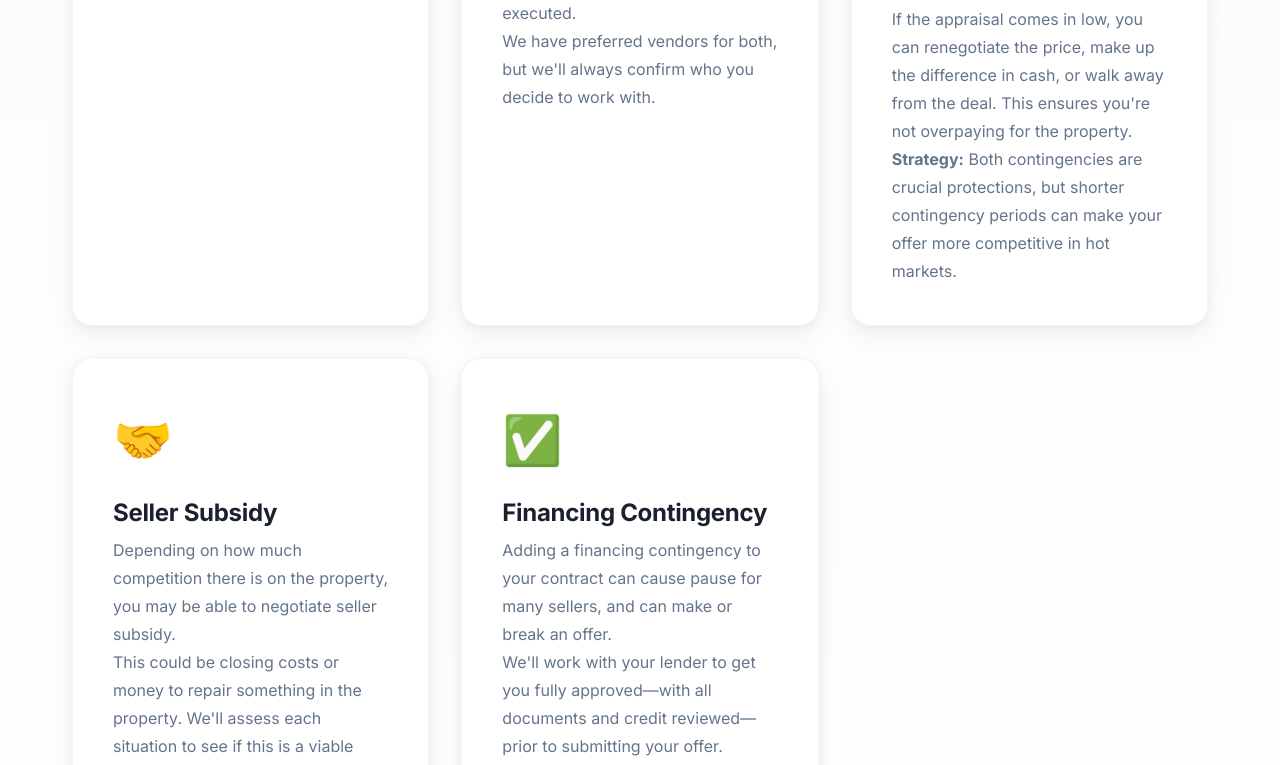
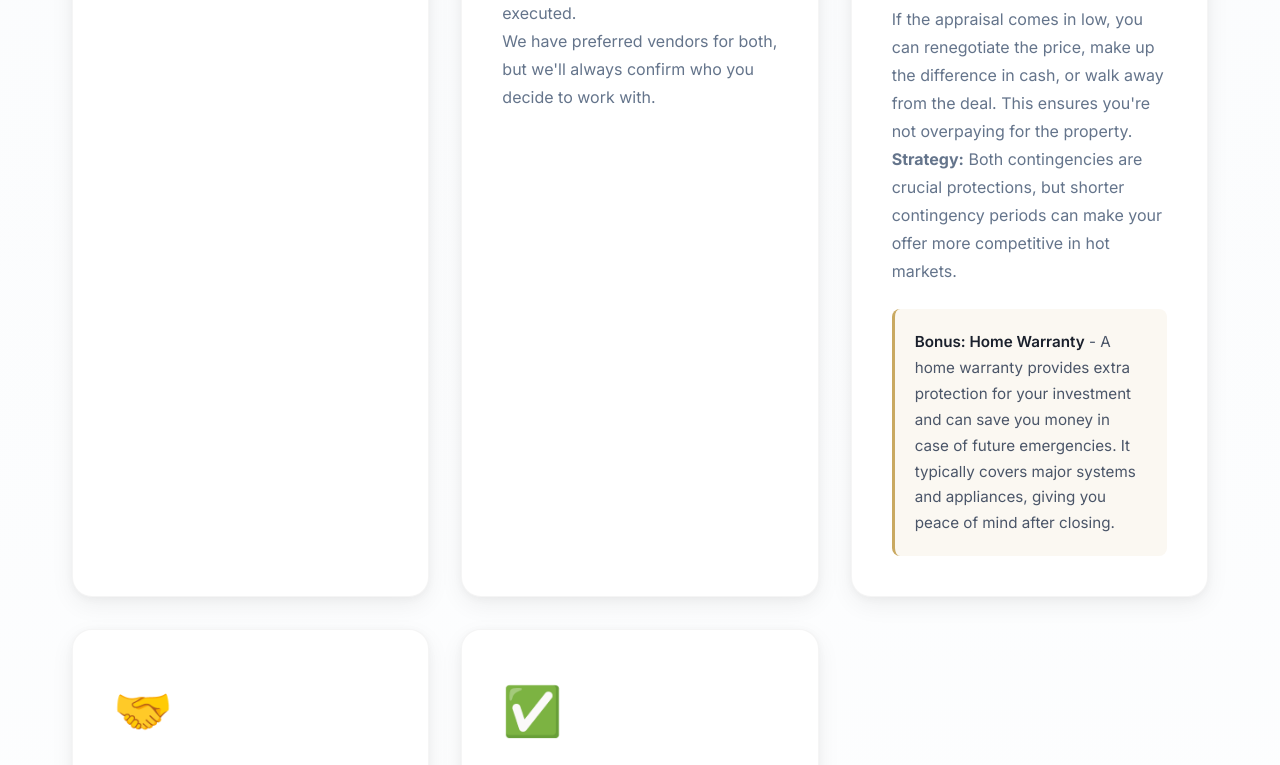
Before and after one commit to Azaiah00/homebuyerlanding, a React (Vite) app: page / in a window 1280 px wide. Shown: the part 7958-8723 px from the top of the page. Built offline with nearby package versions, Linux system fonts and the light colour scheme.

Commit message:
Add Home Warranty bonus note to Home Inspection & Appraisal Contingency section

```diff
--- a/src/App.jsx
+++ b/src/App.jsx
@@ -665,6 +665,9 @@ function App() {
               <p className="component-description">
                 <strong>Strategy:</strong> Both contingencies are crucial protections, but shorter contingency periods can make your offer more competitive in hot markets.
               </p>
+              <p className="component-note">
+                <strong>Bonus: Home Warranty</strong> - A home warranty provides extra protection for your investment and can save you money in case of future emergencies. It typically covers major systems and appliances, giving you peace of mind after closing.
+              </p>
             </div>
 
             <div className="offer-component-card">
```
